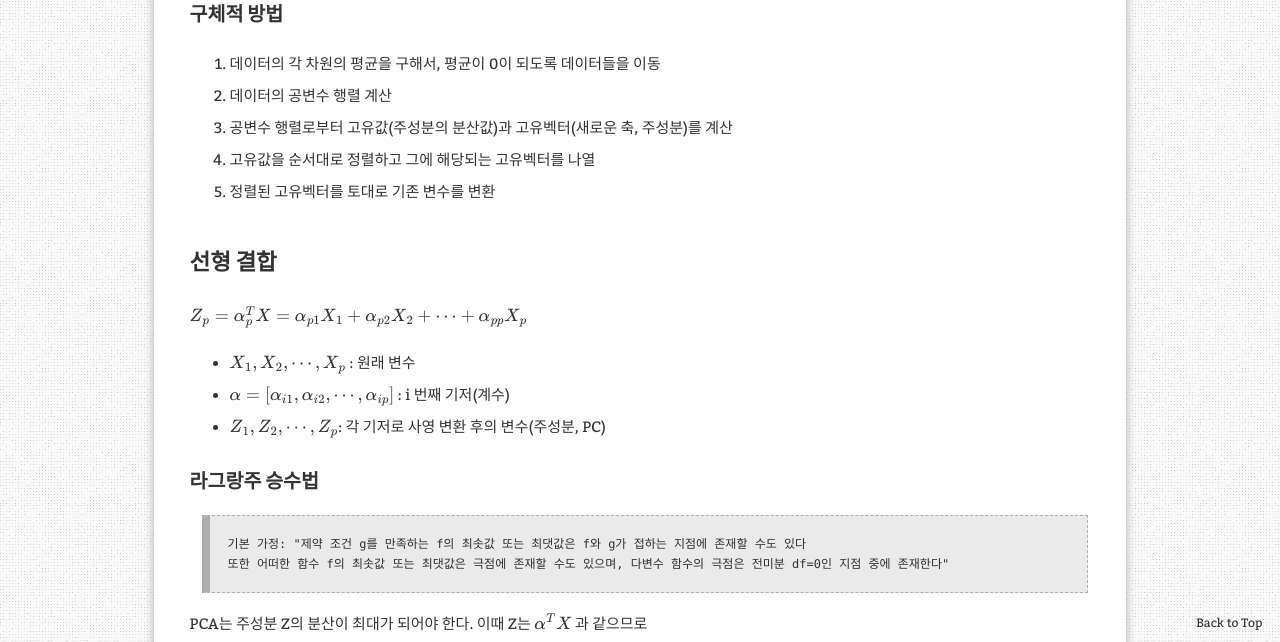
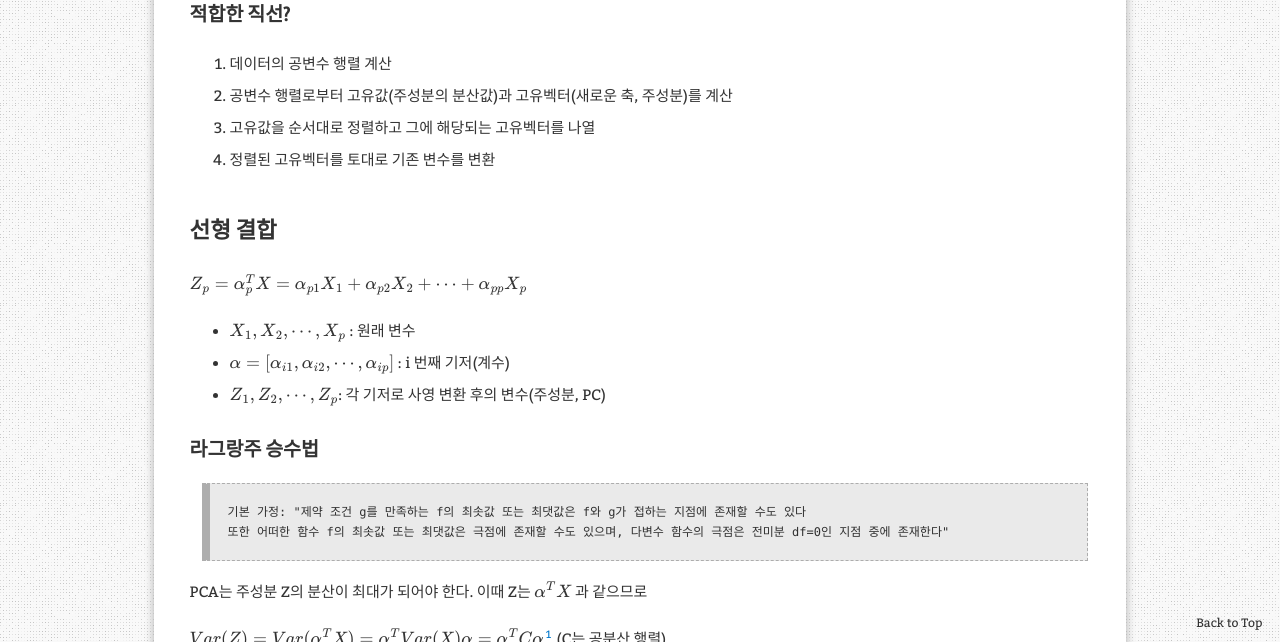
Before and after one commit to aristohyun/aristohyun.github.io, a Jekyll site: the page built from _posts/2021-07-31-PCA.md, in a window 1280 px wide and 900 px high, scrolled down 1437 px, cut to the strip 258-900 px from the top of the window. Built offline with Jekyll 4.4.1, drawn with Linux system fonts in a browser that asks for light colours; formulas are drawn with MathJax 3; comment, search, counter and statistics services are not loaded.

Commit message:
Update 2021-07-31-PCA.md

```diff
--- a/_posts/2021-07-31-PCA.md
+++ b/_posts/2021-07-31-PCA.md
@@ -37,13 +37,12 @@ redirect_from:
 
 ![image](https://user-images.githubusercontent.com/32366711/128022725-288a9015-c382-4766-8e31-ac790a3e9c71.png){: .aligncenter}
 
-### 구체적 방법
+### 적합한 직선?
 
-1. 데이터의 각 차원의 평균을 구해서, 평균이 0이 되도록 데이터들을 이동
-2. 데이터의 공변수 행렬 계산
-3. 공변수 행렬로부터 고유값(주성분의 분산값)과 고유벡터(새로운 축, 주성분)를 계산
-4. 고유값을 순서대로 정렬하고 그에 해당되는 고유벡터를 나열
-5. 정렬된 고유벡터를 토대로 기존 변수를 변환
+1. 데이터의 공변수 행렬 계산
+2. 공변수 행렬로부터 고유값(주성분의 분산값)과 고유벡터(새로운 축, 주성분)를 계산
+3. 고유값을 순서대로 정렬하고 그에 해당되는 고유벡터를 나열
+4. 정렬된 고유벡터를 토대로 기존 변수를 변환
 
 
 ## 선형 결합
```
